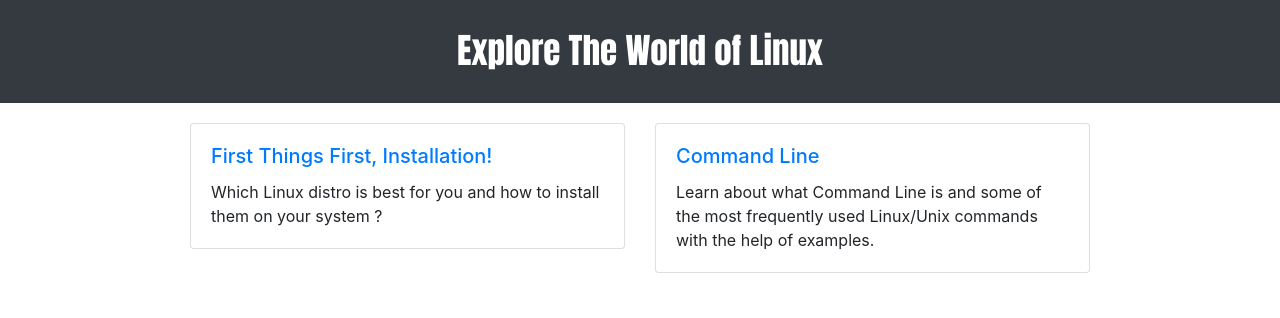
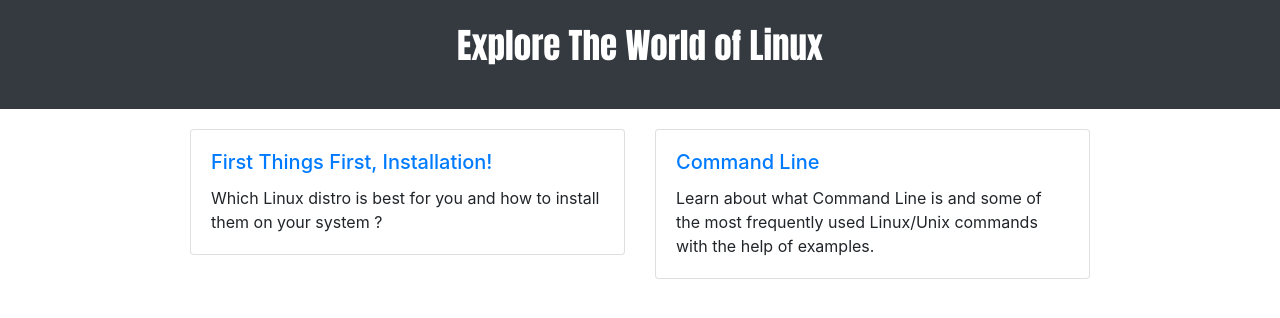
Before and after one commit to rajeev29five/rajeev29five.github.io, a Jekyll site: the page index.html, which Jekyll copies as it is, in a window 1280 px wide. Shown: the top 318 px of the page. Built offline with Jekyll 4.4.1, drawn with Linux system fonts in a browser that asks for light colours.

Commit message:
UI update

```diff
--- a/assets/css/custom-style.css
+++ b/assets/css/custom-style.css
@@ -1,11 +1,55 @@
+html, body {
+	width: 100%;
+}
+
 .p4 {
 	padding: 20px;
 }
 
-.navbar-brand {
+#nav-text{
+    width: 100%;
+    color: white;
     font-family: 'Anton', sans-serif;
     font-size: 35px;
+    text-align: center;
 }
+
+/*Small screen
+
+Used for small screen or phone*/
+
+@media (min-width: 576px) {
+  /* change this, by default 540px */
+   .container {
+     max-width: 530px;
+  }
+}
+
+/*Medium screen
+
+Used for medium screen or tablet*/
+
+@media (min-width: 768px) {
+  /* change this, by default 720px */
+  .container {
+  max-width: 710px;
+  }
+}
+
+/*Large screen
+
+Used for large screen, Laptop or Desktop*/
+
+@media (min-width: 992px) {
+  /* change this, by default 960px */
+  .container {
+    max-width: 950px;
+  }
+}
+/*
+Extra large screen
+
+Used for extra large screen or desktop*/
 
 @media (min-width: 1200px) {
   /* change this, by default 1140px */
--- a/index.html
+++ b/index.html
@@ -1,17 +1,17 @@
 <!DOCTYPE html>
-<html>
+<html lang="en-US">
 	<head>
 		<meta charset='utf-8'>
     	<meta http-equiv="X-UA-Compatible" content="IE=edge">
     	<meta name="viewport" content="width=device-width,maximum-scale=2">
-    	<link rel="stylesheet" type="text/css" href="/assets/css/bootstrap.min.css">
-    	<link rel="stylesheet" type="text/css" href="/assets/css/custom-style.css">
+    	<link rel="stylesheet" type="text/css" href="/assets/css/bootstrap.min.css" media="screen">
+    	<link rel="stylesheet" type="text/css" href="/assets/css/custom-style.css" media="screen">
     	<link href="https://fonts.googleapis.com/css?family=Anton" rel="stylesheet">
 	</head>
 	<body>
 		<nav class="navbar navbar-expand-lg navbar-dark bg-dark p4">
 		<div class="container">
-			<a class="navbar-brand  mx-auto" href="#">Explore The World of Linux</a>
+			<p id="nav-text">Explore The World of Linux</p>
 		</div>
 	</nav>
 	<div class="container p4">
```
